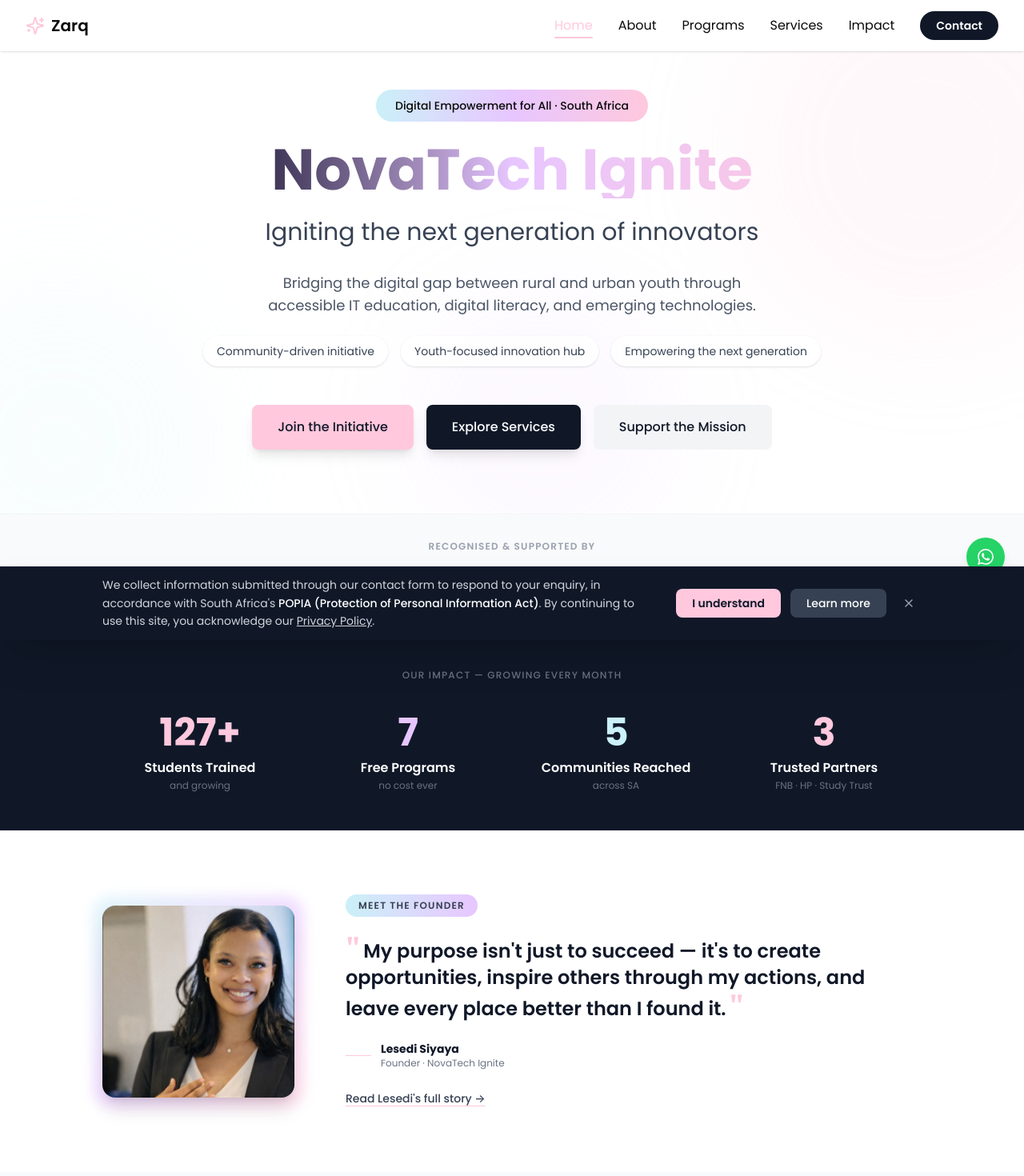
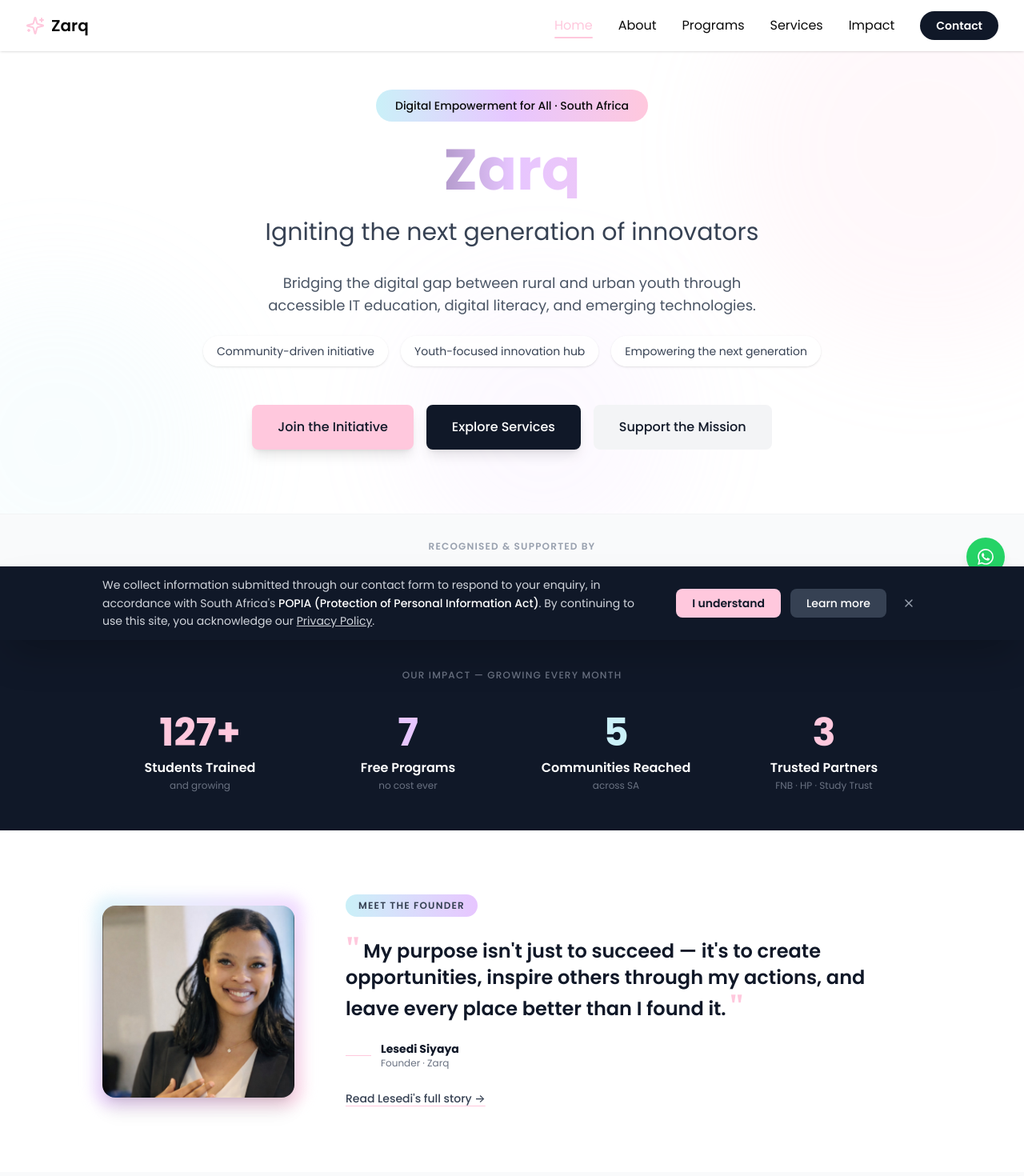
Before and after one commit to LesediSiyaya/Lesedinovatechhubwebsite, a React (Vite) app: page / in a window 1280 px wide. Shown: the top 1470 px of the page at 80% size. Built offline with nearby package versions, Linux system fonts and the light colour scheme.

Commit message:
Rebrand website identity from NovaTech to Zarq

```diff
--- a/src/app/pages/Home.tsx
+++ b/src/app/pages/Home.tsx
@@ -6,19 +6,19 @@ import { useSEO } from '../components/useSEO';
 const testimonials = [
   {
     quote:
-      'NovaTech Ignite creates an inspiring environment for young people to learn and grow through technology. Initiatives like this are important for bridging the digital gap in our communities and preparing youth for future opportunities.',
+      'Zarq creates an inspiring environment for young people to learn and grow through technology. Initiatives like this are important for bridging the digital gap in our communities and preparing youth for future opportunities.',
     name: 'Community Supporter',
     color: 'from-[#caf0f8] to-[#e7c6ff]',
   },
   {
     quote:
-      'What stands out about NovaTech Ignite is its vision to make technology education more accessible to rural youth. The focus on coding, AI, and digital skills has the potential to positively impact many young lives.',
+      'What stands out about Zarq is its vision to make technology education more accessible to rural youth. The focus on coding, AI, and digital skills has the potential to positively impact many young lives.',
     name: 'Local Youth Advocate',
     color: 'from-[#e7c6ff] to-[#ffc8dd]',
   },
   {
     quote:
-      'Seeing a youth-led initiative focused on innovation and community empowerment is truly motivating. NovaTech Ignite represents the kind of forward-thinking solutions needed to help young people succeed in a digital world.',
+      'Seeing a youth-led initiative focused on innovation and community empowerment is truly motivating. Zarq represents the kind of forward-thinking solutions needed to help young people succeed in a digital world.',
     name: 'Education & Community Member',
     color: 'from-[#ffc8dd] to-[#caf0f8]',
   },
@@ -94,7 +94,7 @@ function AnimatedStatsSection() {
 }
 
 export default function Home() {
-  useSEO({ title: 'Digital Education & Tech Services for South African Youth', description: `NovaTech Ignite empowers rural youth in South Africa with free IT programs, coding, cybersecurity training, and professional digital services. Join us and shape your digital future.`, path: '/' });
+  useSEO({ title: 'Digital Education & Tech Services for South African Youth', description: `Zarq empowers rural youth in South Africa with free IT programs, coding, cybersecurity training, and professional digital services. Join us and shape your digital future.`, path: '/' });
 
   return (
     <div>
@@ -113,7 +113,7 @@ export default function Home() {
               <span className="text-xs sm:text-sm font-medium">Digital Empowerment for All · South Africa</span>
             </div>
             <h1 className="text-4xl sm:text-5xl md:text-6xl lg:text-7xl font-bold mb-4 sm:mb-6 bg-gradient-to-r from-[#030213] via-[#e7c6ff] to-[#ffc8dd] bg-clip-text text-transparent px-2">
-              NovaTech Ignite
+              Zarq
             </h1>
             <p className="text-xl sm:text-2xl md:text-3xl text-gray-700 mb-4 sm:mb-8 px-2">
               Igniting the next generation of innovators
@@ -211,7 +211,7 @@ export default function Home() {
                 <div className="absolute -inset-3 bg-gradient-to-br from-[#caf0f8] via-[#e7c6ff] to-[#ffc8dd] rounded-3xl opacity-60 blur-sm" />
                 <img
                   src="/founder.jpg"
-                  alt="Lesedi Siyaya, Founder of NovaTech Ignite"
+                  alt="Lesedi Siyaya, Founder of Zarq"
                   loading="lazy"
                   className="relative w-48 h-48 sm:w-60 sm:h-60 object-cover rounded-2xl shadow-xl"
                 />
@@ -232,7 +232,7 @@ export default function Home() {
                 <div className="w-8 h-px bg-[#ffc8dd]" />
                 <div>
                   <p className="font-bold text-gray-900 text-sm">Lesedi Siyaya</p>
-                  <p className="text-xs text-gray-500">Founder · NovaTech Ignite</p>
+                  <p className="text-xs text-gray-500">Founder · Zarq</p>
                 </div>
               </div>
               <div className="mt-6">
```
